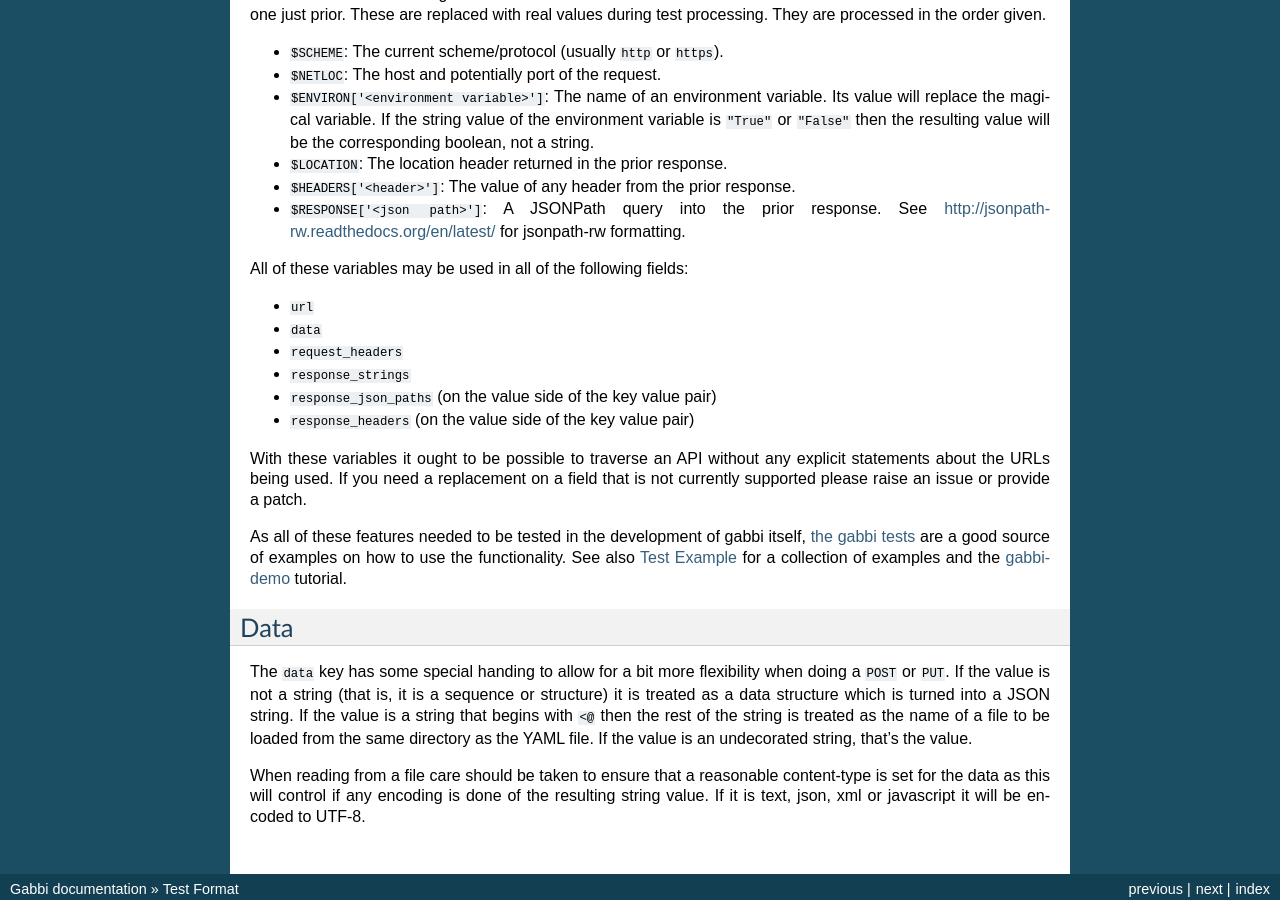
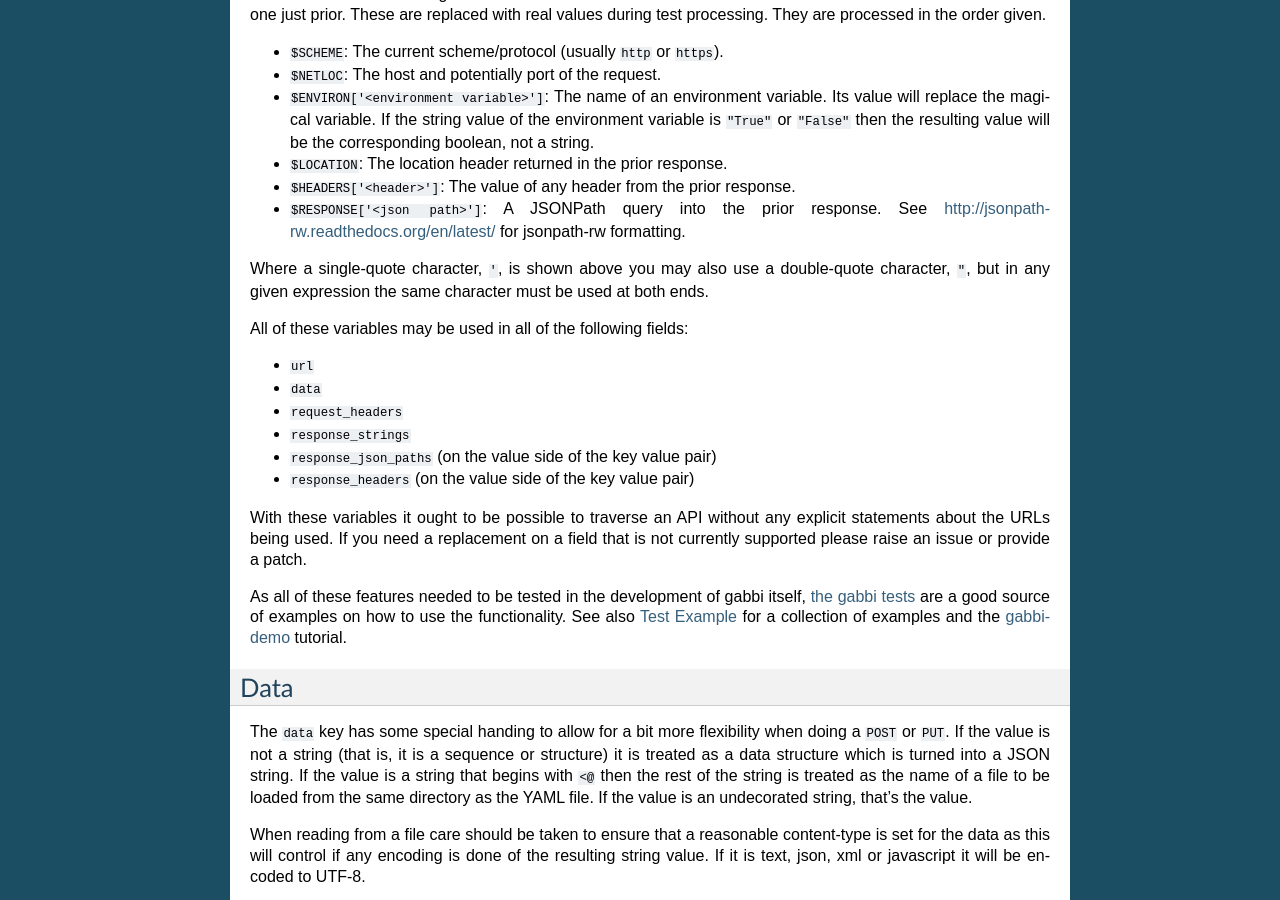
Before and after one commit to cdent/gabbi, a Sphinx documentation site: the page built from docs/source/format.rst, in a window 1280 px wide and 900 px high, scrolled down 1514 px. Built offline with Sphinx 7.4.7, drawn with Linux system fonts in a browser that asks for light colours.

Commit message:
Document availability of ' or " in replacers
Current text is a bit clunky but better than nothing.

```diff
--- a/docs/source/format.rst
+++ b/docs/source/format.rst
@@ -101,6 +101,10 @@
   response. See http://jsonpath-rw.readthedocs.org/en/latest/ for
   jsonpath-rw formatting.
 
+Where a single-quote character, ``'``, is shown above you may also use a
+double-quote character, ``"``, but in any given expression the same
+character must be used at both ends.
+
 All of these variables may be used in all of the following fields:
 
 * ``url``
```
